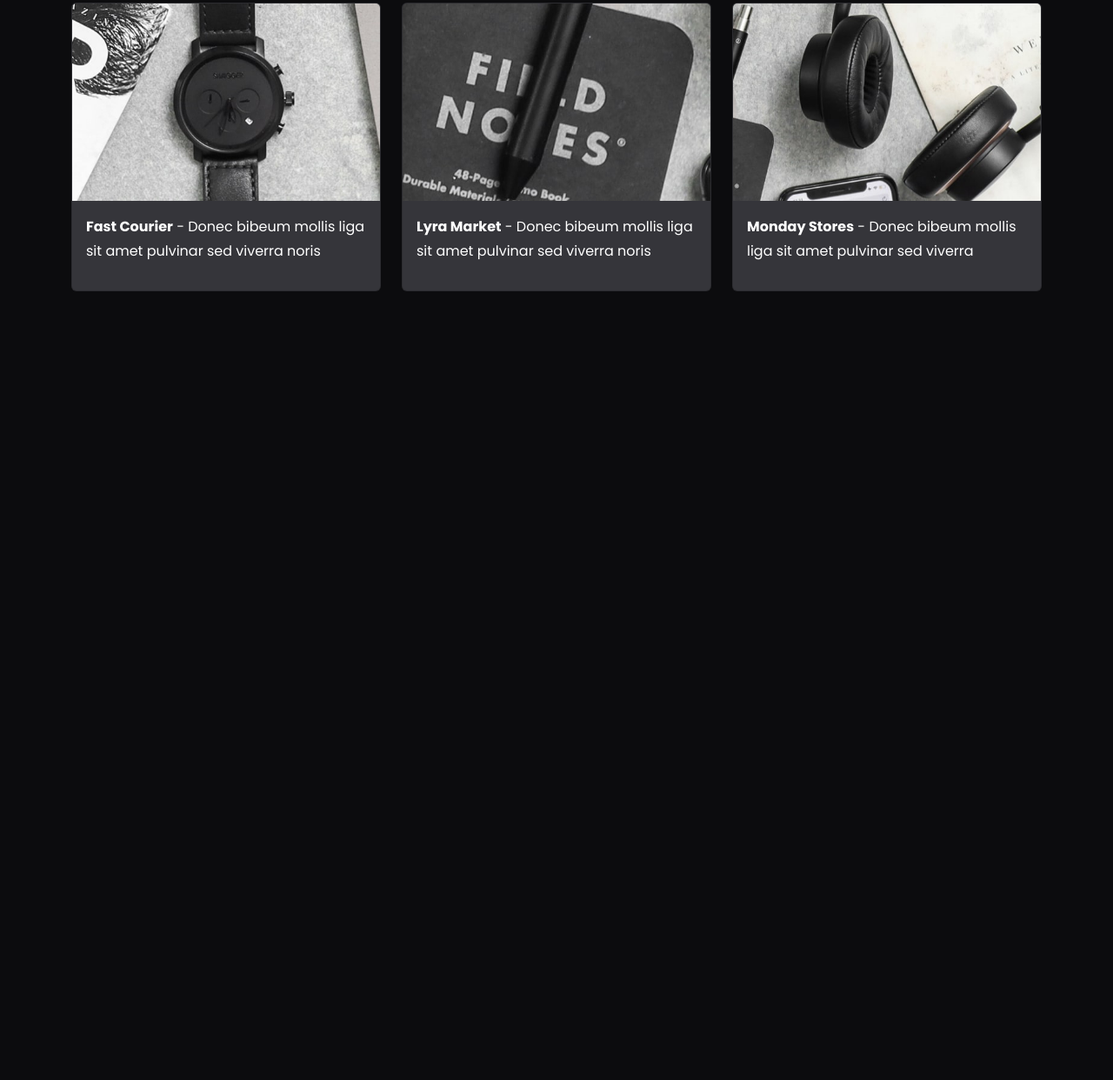
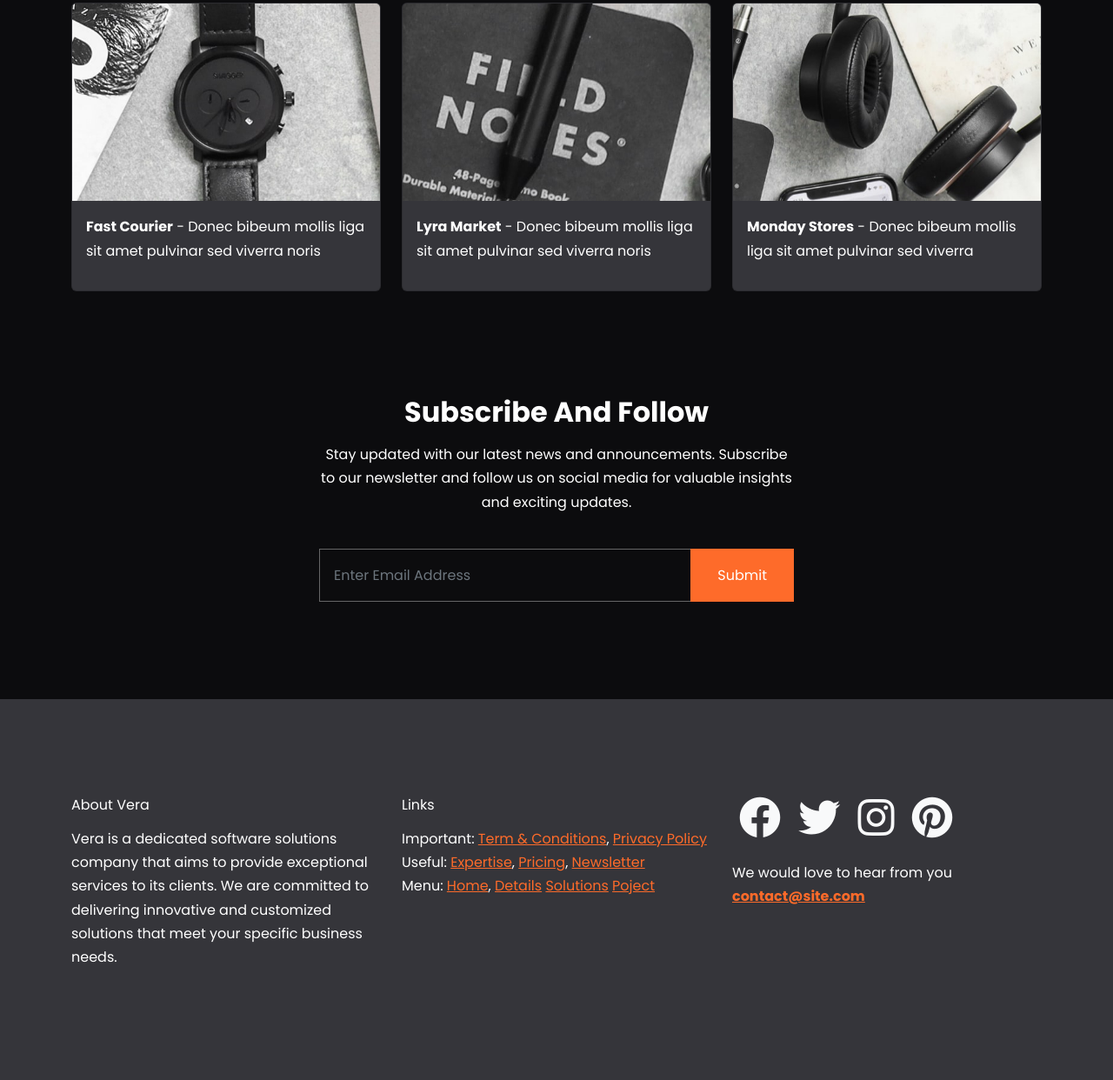
Before and after one commit to Flashina/Vera-website, a website: page index.html in a window 1280 px wide. Shown: the part 7024-8266 px from the top of the page at 87% size. Before the commit the page ends 7479 px from the top, so only its background shows below. Drawn offline with nearby package versions, Linux system fonts and the light colour scheme; files that its build step writes are made by us from their sources.

Commit message:
Added newsletter and footer section

```diff
--- a/index.html
+++ b/index.html
@@ -867,6 +867,89 @@
     </div>
   </div>
 
+  <!-- Newsletter -->
+  <section class="newsletter my-6" id="newletter">
+    <div class="container">
+      <div class="row mb-4">
+        <div class="col-md-6 offset-md-3 d-flex flex-column align-items-center text-center">
+          <h2 class="fw-bold">Subscribe And Follow</h2>
+          <p>
+            Stay updated with our latest news and announcements. Subscribe to our
+            newsletter and follow us on social media for valuable insights and
+            exciting updates.
+          </p>
+        </div>
+      </div>
+      <div class="row">
+        <div class="col-md-6 offset-md-3 d-flex flex-column align-items-center text-center">
+          <div class="input-group mb-3">
+            <input type="email" class="form-control" placeholder="Enter Email Address" />
+            <button class="btn btn-primary text-white rounded-0" type="button">Submit</button>
+          </div>
+        </div>
+      </div>
+    </div>
+  </section>
+
+  <!-- Footer -->
+  <div class="footer bg-secondary py-6">
+    <div class="container">
+      <div class="row">
+        <div class="col-md-4 my-3">
+          <h6>About Vera</h6>
+          <p>
+            Vera is a dedicated software solutions company that aims to provide
+            exceptional services to its clients. We are committed to delivering
+            innovative and customized solutions that meet your specific business
+            needs.
+          </p>
+        </div>
+        <div class="col-md-4 my-3">
+          <h6>Links</h6>
+          <div class="list-unstyled">
+            <li>
+              Important: <a href="#">Term & Conditions</a>,
+              <a href="privacy.html">Privacy Policy</a>
+            </li>
+            <li>
+              Useful: <a href="/#expertise">Expertise</a>,
+              <a href="/#pricing">Pricing</a>,
+              <a href="/#newsletter">Newsletter</a>
+            </li>
+            <li>
+              Menu: <a href="#home">Home</a>,
+              <a href="/#details">Details</a>
+              <a href="#solutions">Solutions</a>
+              <a href="/#project">Poject</a>
+            </li>
+          </div>
+        </div>
+        <div class="col-md-4 my-3">
+          <div class="mb-4">
+            <a href="#" class="text-decoration-none">
+              <i class="fab fa-facebook fa-3x text-light mx-2"></i>
+            </a>
+            <a href="#" class="text-decoration-none">
+              <i class="fab fa-twitter fa-3x text-light mx-2"></i>
+            </a>
+            <a href="#" class="text-decoration-none">
+              <i class="fab fa-instagram fa-3x text-light mx-2"></i>
+            </a>
+            <a href="#" class="text-decoration-none">
+              <i class="fab fa-pinterest fa-3x text-light mx-2"></i>
+            </a>
+          </div>
+          <p>
+            We would love to hear from you
+            <a href="mailto:contact@site.com">
+              <strong>contact@site.com</strong>
+            </a>
+          </p>
+        </div>
+      </div>
+    </div>
+  </div>
+
   <script src="js/replaceme.min.js"></script>
   <script src="js/bootstrap.bundle.min.js"></script>
   <script src="js/script.js"></script>
```
